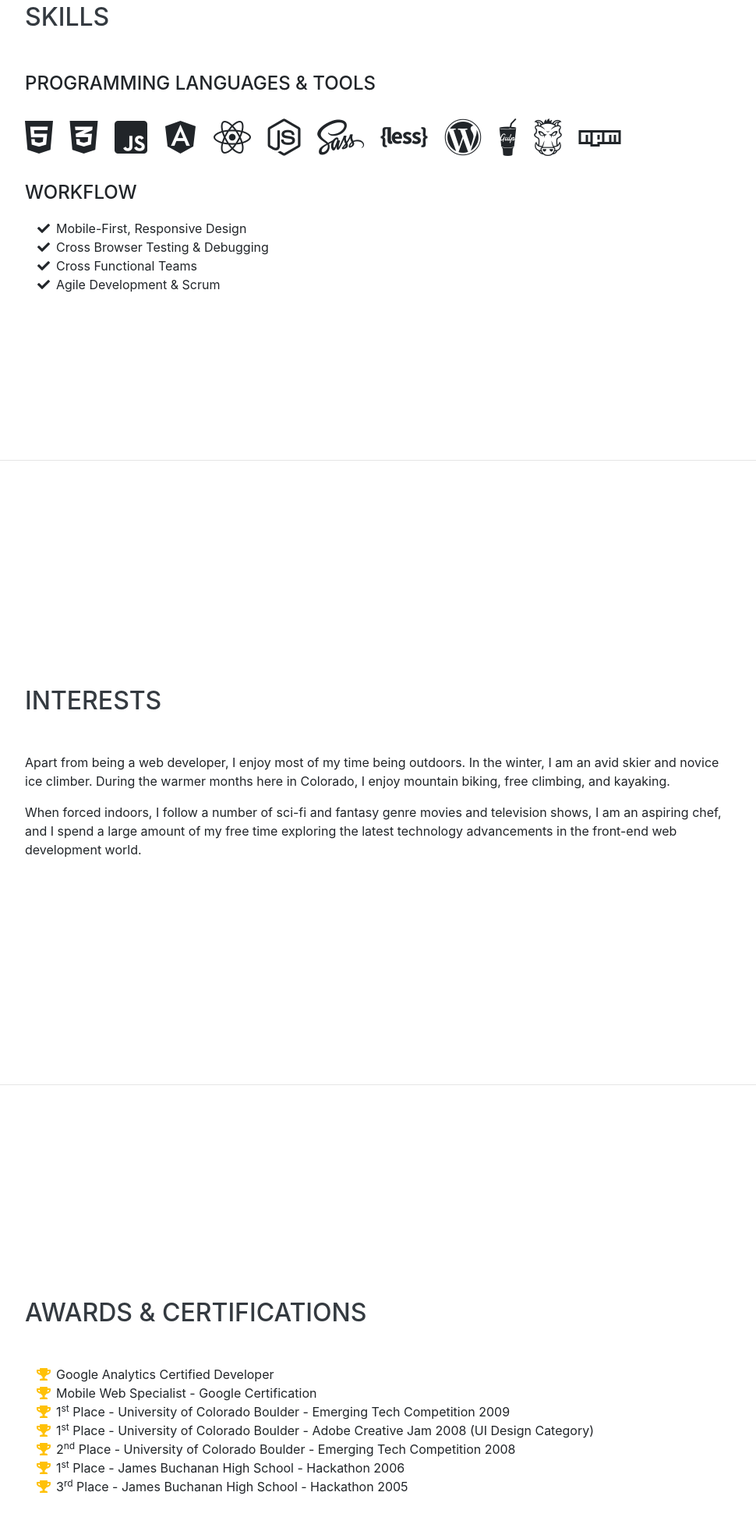
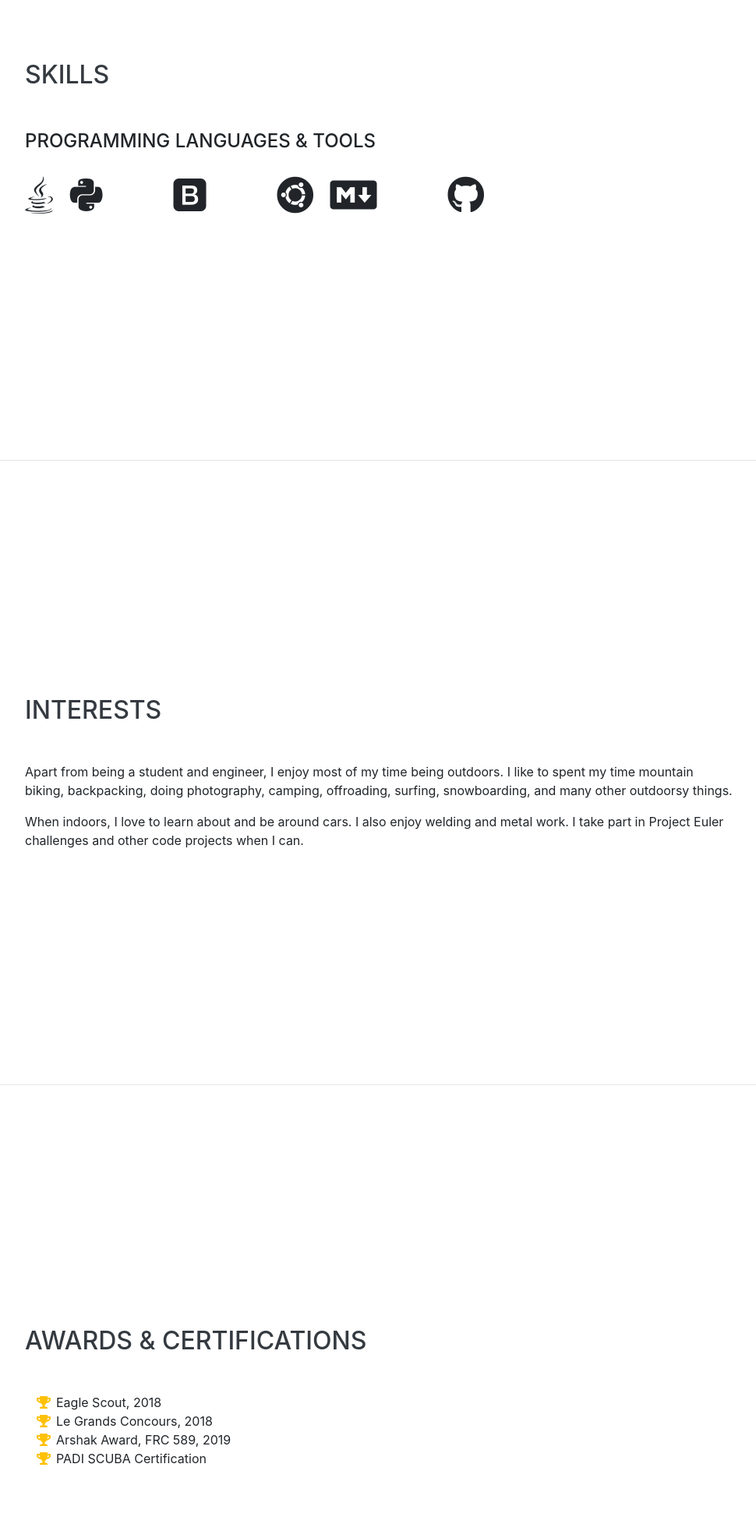
Before and after one commit to jbrown3859/jbrown3859.github.io, a website with bundled scripts: page index.html in a window 1280 px wide. Shown: the part 2786-4741 px from the top of the page at 78% size, without its empty margins (288-1258 px from the left). Built offline with nearby package versions, Linux system fonts and the light colour scheme; a web font is replaced by a local one.

Commit message:
Update index.html

```diff
--- a/index.html
+++ b/index.html
@@ -181,59 +181,34 @@
         <div class="subheading mb-3">Programming Languages &amp; Tools</div>
         <ul class="list-inline dev-icons">
           <li class="list-inline-item">
-            <i class="fab fa-html5"></i>
+            <i class="fab fa-java"></i>
           </li>
           <li class="list-inline-item">
-            <i class="fab fa-css3-alt"></i>
+            <i class="fab fa-python"></i>
           </li>
           <li class="list-inline-item">
-            <i class="fab fa-js-square"></i>
+            <i class="fab fa-code"></i>
           </li>
           <li class="list-inline-item">
-            <i class="fab fa-angular"></i>
+            <i class="fab fa-bootstrap"></i>
           </li>
           <li class="list-inline-item">
-            <i class="fab fa-react"></i>
+            <i class="fab fa-terminal"></i>
           </li>
           <li class="list-inline-item">
-            <i class="fab fa-node-js"></i>
+            <i class="fab fa-ubuntu"></i>
           </li>
           <li class="list-inline-item">
-            <i class="fab fa-sass"></i>
+            <i class="fab fa-markdown"></i>
           </li>
           <li class="list-inline-item">
-            <i class="fab fa-less"></i>
+            <i class="fab fa-microchip"></i>
           </li>
           <li class="list-inline-item">
-            <i class="fab fa-wordpress"></i>
-          </li>
-          <li class="list-inline-item">
-            <i class="fab fa-gulp"></i>
-          </li>
-          <li class="list-inline-item">
-            <i class="fab fa-grunt"></i>
-          </li>
-          <li class="list-inline-item">
-            <i class="fab fa-npm"></i>
+            <i class="fab fa-github"></i>
           </li>
         </ul>
 
-        <div class="subheading mb-3">Workflow</div>
-        <ul class="fa-ul mb-0">
-          <li>
-            <i class="fa-li fa fa-check"></i>
-            Mobile-First, Responsive Design</li>
-          <li>
-            <i class="fa-li fa fa-check"></i>
-            Cross Browser Testing &amp; Debugging</li>
-          <li>
-            <i class="fa-li fa fa-check"></i>
-            Cross Functional Teams</li>
-          <li>
-            <i class="fa-li fa fa-check"></i>
-            Agile Development &amp; Scrum</li>
-        </ul>
-      </div>
     </section>
 
     <hr class="m-0">
@@ -241,8 +216,8 @@
     <section class="resume-section p-3 p-lg-5 d-flex align-items-center" id="interests">
       <div class="w-100">
         <h2 class="mb-5">Interests</h2>
-        <p>Apart from being a web developer, I enjoy most of my time being outdoors. In the winter, I am an avid skier and novice ice climber. During the warmer months here in Colorado, I enjoy mountain biking, free climbing, and kayaking.</p>
-        <p class="mb-0">When forced indoors, I follow a number of sci-fi and fantasy genre movies and television shows, I am an aspiring chef, and I spend a large amount of my free time exploring the latest technology advancements in the front-end web development world.</p>
+        <p>Apart from being a student and engineer, I enjoy most of my time being outdoors. I like to spent my time mountain biking, backpacking, doing photography, camping, offroading, surfing, snowboarding, and many other outdoorsy things.</p>
+        <p class="mb-0">When indoors, I love to learn about and be around cars. I also enjoy welding and metal work. I take part in Project Euler challenges and other code projects when I can.</p>
       </div>
     </section>
 
@@ -254,30 +229,16 @@
         <ul class="fa-ul mb-0">
           <li>
             <i class="fa-li fa fa-trophy text-warning"></i>
-            Google Analytics Certified Developer</li>
+            Eagle Scout, 2018</li>
           <li>
             <i class="fa-li fa fa-trophy text-warning"></i>
-            Mobile Web Specialist - Google Certification</li>
+            Le Grands Concours, 2018</li>
           <li>
             <i class="fa-li fa fa-trophy text-warning"></i>
-            1<sup>st</sup>
-            Place - University of Colorado Boulder - Emerging Tech Competition 2009</li>
+            Arshak Award, FRC 589, 2019</li>
           <li>
             <i class="fa-li fa fa-trophy text-warning"></i>
-            1<sup>st</sup>
-            Place - University of Colorado Boulder - Adobe Creative Jam 2008 (UI Design Category)</li>
-          <li>
-            <i class="fa-li fa fa-trophy text-warning"></i>
-            2<sup>nd</sup>
-            Place - University of Colorado Boulder - Emerging Tech Competition 2008</li>
-          <li>
-            <i class="fa-li fa fa-trophy text-warning"></i>
-            1<sup>st</sup>
-            Place - James Buchanan High School - Hackathon 2006</li>
-          <li>
-            <i class="fa-li fa fa-trophy text-warning"></i>
-            3<sup>rd</sup>
-            Place - James Buchanan High School - Hackathon 2005</li>
+            PADI SCUBA Certification</li>
         </ul>
       </div>
     </section>
```
